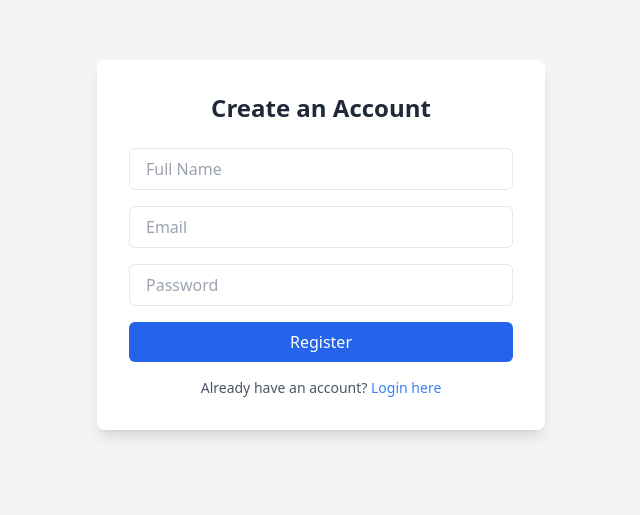
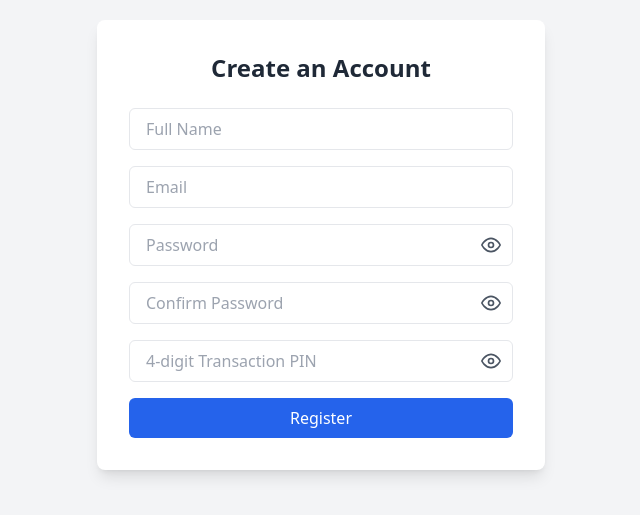
Before and after one commit to lwkey-yes/PayZy-Frontend, a React (Vite) app: page /register in a window 1280 px wide. Shown: the part 155-670 px from the top of the page, without its empty margins (319-959 px from the left). Built offline with nearby package versions, Linux system fonts and the light colour scheme; no server answers.

Commit message:
Added new feature of transaction pin

```diff
--- a/src/pages/Dashboard.jsx
+++ b/src/pages/Dashboard.jsx
@@ -8,6 +8,7 @@ const Dashboard = () => {
   const [walletBalance, setWalletBalance] = useState(0);
   const [selectedUser, setSelectedUser] = useState(null);
   const [amount, setAmount] = useState("");
+  const [transactionPin, setTransactionPin] = useState(""); // ✅ Add PIN state
   const [message, setMessage] = useState(null);
   const [loading, setLoading] = useState(true);
   const [isProcessing, setIsProcessing] = useState(false);
@@ -65,18 +66,24 @@ const Dashboard = () => {
       return;
     }
 
+    if (!/^\d{4}$/.test(transactionPin)) {
+      setMessage({ type: "error", text: "Transaction PIN must be exactly 4 digits." });
+      return;
+    }
+
     try {
       setIsProcessing(true);
       const { token } = JSON.parse(localStorage.getItem("auth"));
       const paymentResponse = await API.post(
         "/api/users/pay",
-        { receiverId: selectedUser._id, amount },
+        { receiverId: selectedUser._id, amount, transactionPin }, // ✅ Send transaction PIN
         { headers: { Authorization: `Bearer ${token}` } }
       );
 
       setWalletBalance(paymentResponse.data.sender.walletBalance);
       setMessage({ type: "success", text: "Payment successful!" });
       setAmount("");
+      setTransactionPin(""); // ✅ Reset PIN input
       setSelectedUser(null);
       fetchDashboardData(token, userId);
     } catch (error) {
@@ -138,6 +145,17 @@ const Dashboard = () => {
               onChange={(e) => setAmount(e.target.value)}
               className="w-full p-2 border rounded mt-2 focus:outline-none focus:ring-2 focus:ring-blue-400"
             />
+
+            {/* ✅ Transaction PIN Input */}
+            <input
+              type="password"
+              placeholder="Enter 4-digit PIN"
+              value={transactionPin}
+              onChange={(e) => setTransactionPin(e.target.value)}
+              maxLength={4} // ✅ Restrict to 4 characters
+              className="w-full p-2 border rounded mt-2 focus:outline-none focus:ring-2 focus:ring-blue-400"
+            />
+
             <button
               onClick={handlePayment}
               disabled={isProcessing}
--- a/src/pages/Profile.jsx
+++ b/src/pages/Profile.jsx
@@ -9,6 +9,8 @@ const Profile = () => {
   const [error, setError] = useState("");
   const [passwordResetEmail, setPasswordResetEmail] = useState("");
   const [message, setMessage] = useState({ type: "", text: "" });
+  const [errors, setErrors] = useState({});
+  const [updating, setUpdating] = useState(false);
 
   useEffect(() => {
     const fetchUserDetails = async () => {
@@ -40,9 +42,31 @@ const Profile = () => {
     fetchUserDetails();
   }, []);
 
+  // 🛑 Validate Email Format
+  const isValidEmail = (email) =>
+    /^[^\s@]+@[^\s@]+\.[^\s@]+$/.test(email);
+
+  const validateForm = () => {
+    let newErrors = {};
+
+    if (!profile.name.trim()) {
+      newErrors.name = "Full name is required";
+    }
+    if (!isValidEmail(profile.email)) {
+      newErrors.email = "Invalid email format";
+    }
+
+    setErrors(newErrors);
+    return Object.keys(newErrors).length === 0;
+  };
+
   const handleUpdateProfile = async () => {
+    if (!validateForm()) return;
+
     try {
+      setUpdating(true);
       setMessage({ type: "", text: "" });
+
       const response = await API.put(
         "/api/users/profile",
         { name: profile.name, email: profile.email },
@@ -54,6 +78,7 @@ const Profile = () => {
           },
         }
       );
+
       setMessage({ type: "success", text: "Profile updated successfully!" });
     } catch (error) {
       console.error("Error updating profile:", error);
@@ -61,14 +86,24 @@ const Profile = () => {
         type: "error",
         text: error.response?.data?.message || "Failed to update profile.",
       });
+    } finally {
+      setUpdating(false);
     }
   };
 
   const handlePasswordResetRequest = async () => {
     try {
+      setMessage({ type: "", text: "" });
+
+      if (!isValidEmail(passwordResetEmail)) {
+        setMessage({ type: "error", text: "Enter a valid email address." });
+        return;
+      }
+
       const response = await API.post("/api/users/request-password-reset", {
         email: passwordResetEmail,
       });
+
       setMessage({ type: "success", text: response.data.message });
     } catch (error) {
       console.error("Error requesting password reset:", error);
@@ -117,8 +152,11 @@ const Profile = () => {
               type="text"
               value={profile.name}
               onChange={(e) => setProfile({ ...profile, name: e.target.value })}
-              className="border p-2 w-full rounded mt-1 focus:outline-none focus:ring-2 focus:ring-blue-400"
+              className={`border p-2 w-full rounded mt-1 focus:outline-none focus:ring-2 focus:ring-blue-400 ${
+                errors.name ? "border-red-500" : ""
+              }`}
             />
+            {errors.name && <p className="text-red-500 text-xs mt-1">{errors.name}</p>}
           </label>
 
           <label className="block">
@@ -129,15 +167,19 @@ const Profile = () => {
               onChange={(e) =>
                 setProfile({ ...profile, email: e.target.value })
               }
-              className="border p-2 w-full rounded mt-1 focus:outline-none focus:ring-2 focus:ring-blue-400"
+              className={`border p-2 w-full rounded mt-1 focus:outline-none focus:ring-2 focus:ring-blue-400 ${
+                errors.email ? "border-red-500" : ""
+              }`}
             />
+            {errors.email && <p className="text-red-500 text-xs mt-1">{errors.email}</p>}
           </label>
 
           <button
             type="submit"
-            className="w-full bg-blue-600 text-white px-4 py-2 rounded hover:bg-blue-700 transition"
+            disabled={updating}
+            className="w-full bg-blue-600 text-white px-4 py-2 rounded hover:bg-blue-700 transition disabled:opacity-50"
           >
-            Update Profile
+            {updating ? "Updating..." : "Update Profile"}
           </button>
         </form>
 
--- a/src/pages/Register.jsx
+++ b/src/pages/Register.jsx
@@ -1,5 +1,6 @@
 import React, { useState } from "react";
 import { useNavigate } from "react-router-dom";
+import { FiEye, FiEyeOff } from "react-icons/fi"; // 👀 Import Icons
 import axios from "../api/axios";
 
 const Register = () => {
@@ -7,27 +8,55 @@ const Register = () => {
     name: "",
     email: "",
     password: "",
+    confirmPassword: "",
+    transactionPin: "",
   });
-  const [error, setError] = useState("");
+
+  const [errors, setErrors] = useState({});
   const [loading, setLoading] = useState(false);
+  const [showPassword, setShowPassword] = useState(false);
+  const [showConfirmPassword, setShowConfirmPassword] = useState(false);
+  const [showPin, setShowPin] = useState(false); // 👀 PIN Visibility Toggle
+
   const navigate = useNavigate();
+
+  const isValidEmail = (email) => /^[^\s@]+@[^\s@]+\.[^\s@]+$/.test(email);
+
+  const isValidPassword = (password) =>
+    /^(?=.*[A-Z])(?=.*\d)(?=.*[@$!%*?&])[A-Za-z\d@$!%*?&]{6,}$/.test(password);
+
+  const validateForm = () => {
+    let newErrors = {};
+    if (!formData.name.trim()) newErrors.name = "Full name is required";
+    if (!isValidEmail(formData.email)) newErrors.email = "Invalid email format";
+    if (!isValidPassword(formData.password))
+      newErrors.password =
+        "Password must be at least 6 characters, contain an uppercase letter, a number, and a special character.";
+    if (formData.password !== formData.confirmPassword)
+      newErrors.confirmPassword = "Passwords do not match";
+    if (!/^\d{4}$/.test(formData.transactionPin))
+      newErrors.transactionPin = "Transaction PIN must be exactly 4 digits";
+
+    setErrors(newErrors);
+    return Object.keys(newErrors).length === 0;
+  };
 
   const handleChange = (e) => {
     setFormData({ ...formData, [e.target.name]: e.target.value });
-    setError(""); // Clear error when user starts typing
+    setErrors({ ...errors, [e.target.name]: "" });
   };
 
   const handleSubmit = async (e) => {
     e.preventDefault();
+    if (!validateForm()) return;
+
     setLoading(true);
-    setError("");
-
     try {
       await axios.post("/api/users/register", formData);
       alert("Registration successful! Please log in.");
       navigate("/login");
     } catch (err) {
-      setError(err.response?.data?.message || "Registration failed. Try again.");
+      setErrors({ api: err.response?.data?.message || "Registration failed. Try again." });
     } finally {
       setLoading(false);
     }
@@ -37,63 +66,94 @@ const Register = () => {
     <div className="flex items-center justify-center min-h-screen bg-gray-100">
       <div className="w-full max-w-md bg-white shadow-lg rounded-lg p-8">
         <h2 className="text-2xl font-semibold text-center text-gray-800">Create an Account</h2>
-        {error && <p className="text-red-500 text-sm text-center mt-2">{error}</p>}
+        {errors.api && <p className="text-red-500 text-sm text-center mt-2">{errors.api}</p>}
 
         <form onSubmit={handleSubmit} className="mt-6 space-y-4">
-          <div>
           <input
             type="text"
             name="name"
             placeholder="Full Name"
             value={formData.name}
             onChange={handleChange}
-              required
-              className="w-full px-4 py-2 border rounded-md focus:outline-none focus:ring-2 focus:ring-blue-500"
+            className={`w-full px-4 py-2 border rounded-md ${errors.name ? "border-red-500" : ""}`}
           />
-          </div>
+          {errors.name && <p className="text-red-500 text-xs mt-1">{errors.name}</p>}
 
-          <div>
           <input
             type="email"
             name="email"
             placeholder="Email"
             value={formData.email}
             onChange={handleChange}
-              required
-              className="w-full px-4 py-2 border rounded-md focus:outline-none focus:ring-2 focus:ring-blue-500"
+            className={`w-full px-4 py-2 border rounded-md ${errors.email ? "border-red-500" : ""}`}
           />
-          </div>
+          {errors.email && <p className="text-red-500 text-xs mt-1">{errors.email}</p>}
 
-          <div>
+          {/* Password Field */}
+          <div className="relative">
             <input
-              type="password"
+              type={showPassword ? "text" : "password"}
               name="password"
               placeholder="Password"
               value={formData.password}
               onChange={handleChange}
-              required
-              className="w-full px-4 py-2 border rounded-md focus:outline-none focus:ring-2 focus:ring-blue-500"
+              className={`w-full px-4 py-2 border rounded-md ${errors.password ? "border-red-500" : ""}`}
             />
+            <button
+              type="button"
+              onClick={() => setShowPassword(!showPassword)}
+              className="absolute inset-y-0 right-3 flex items-center text-gray-600"
+            >
+              {showPassword ? <FiEyeOff size={20} /> : <FiEye size={20} />}
+            </button>
+            {errors.password && <p className="text-red-500 text-xs mt-1">{errors.password}</p>}
           </div>
 
+          {/* Confirm Password Field */}
+          <div className="relative">
+            <input
+              type={showConfirmPassword ? "text" : "password"}
+              name="confirmPassword"
+              placeholder="Confirm Password"
+              value={formData.confirmPassword}
+              onChange={handleChange}
+              className={`w-full px-4 py-2 border rounded-md ${errors.confirmPassword ? "border-red-500" : ""}`}
+            />
             <button
-            type="submit"
-            disabled={loading}
-            className="w-full py-2 text-white bg-blue-600 hover:bg-blue-700 rounded-md transition duration-300 disabled:opacity-50"
+              type="button"
+              onClick={() => setShowConfirmPassword(!showConfirmPassword)}
+              className="absolute inset-y-0 right-3 flex items-center text-gray-600"
             >
+              {showConfirmPassword ? <FiEyeOff size={20} /> : <FiEye size={20} />}
+            </button>
+            {errors.confirmPassword && <p className="text-red-500 text-xs mt-1">{errors.confirmPassword}</p>}
+          </div>
+
+          {/* ✅ Transaction PIN Field */}
+          <div className="relative">
+            <input
+              type={showPin ? "text" : "password"}
+              name="transactionPin"
+              placeholder="4-digit Transaction PIN"
+              maxLength="4"
+              value={formData.transactionPin}
+              onChange={handleChange}
+              className={`w-full px-4 py-2 border rounded-md ${errors.transactionPin ? "border-red-500" : ""}`}
+            />
+            <button
+              type="button"
+              onClick={() => setShowPin(!showPin)}
+              className="absolute inset-y-0 right-3 flex items-center text-gray-600"
+            >
+              {showPin ? <FiEyeOff size={20} /> : <FiEye size={20} />}
+            </button>
+            {errors.transactionPin && <p className="text-red-500 text-xs mt-1">{errors.transactionPin}</p>}
+          </div>
+
+          <button type="submit" disabled={loading} className="w-full py-2 text-white bg-blue-600 rounded-md">
             {loading ? "Registering..." : "Register"}
           </button>
         </form>
-
-        <p className="text-center text-sm text-gray-600 mt-4">
-          Already have an account?{" "}
-          <span
-            onClick={() => navigate("/login")}
-            className="text-blue-500 cursor-pointer hover:underline"
-          >
-            Login here
-          </span>
-        </p>
       </div>
     </div>
   );
```
Lines whose indentation alone changed are shown as unchanged.
